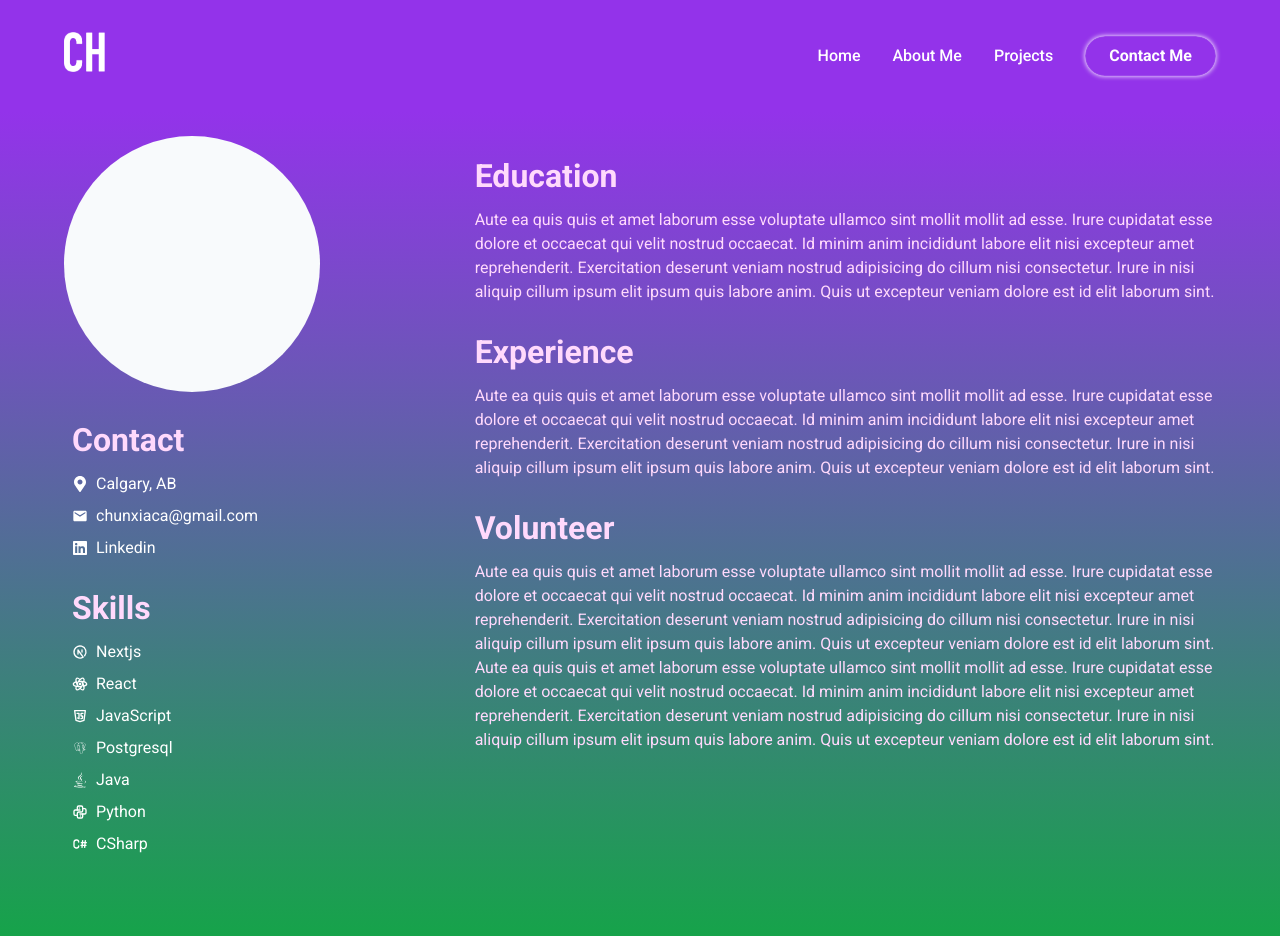
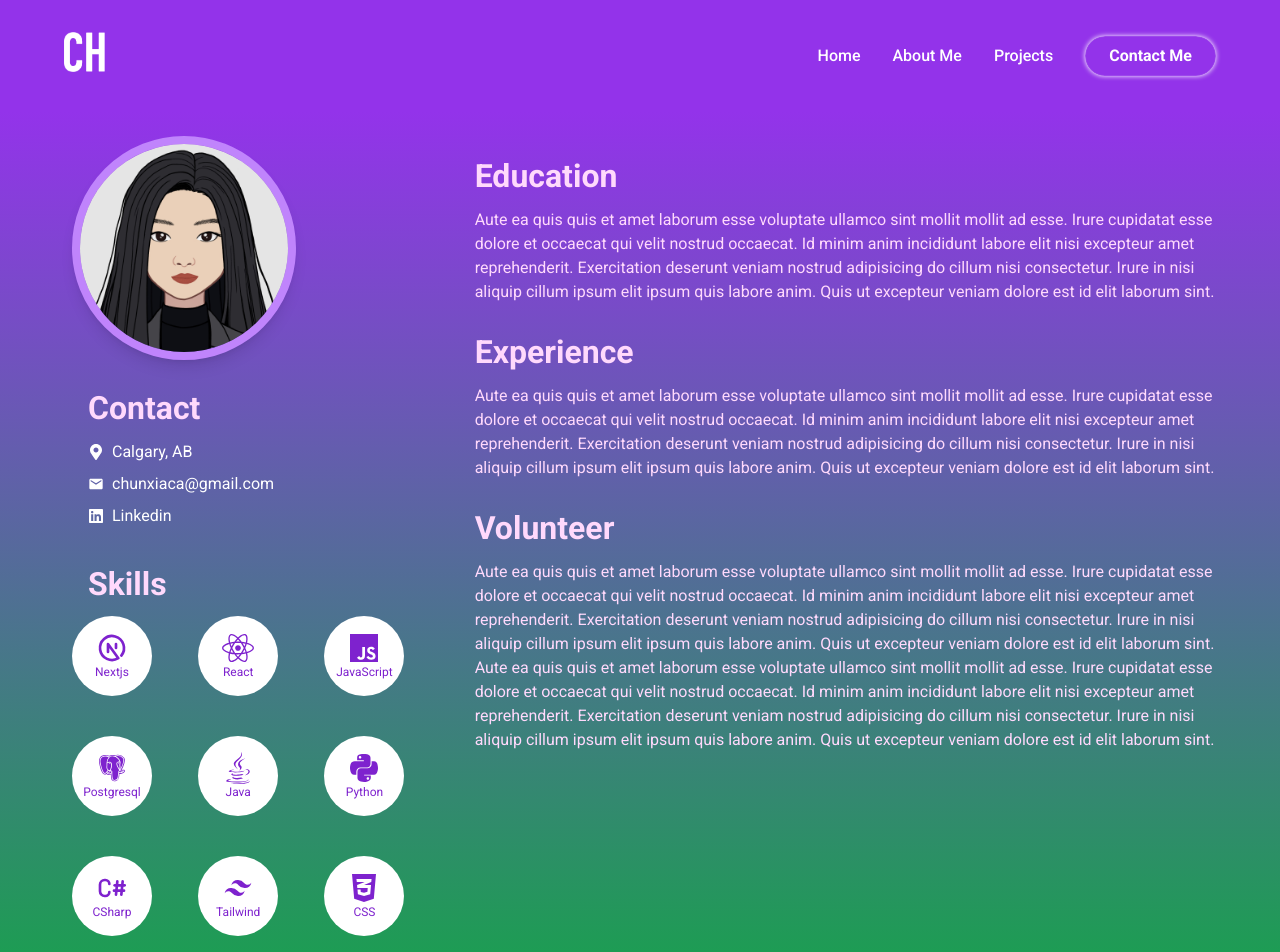
Before and after one commit to ChunxiaHuang/chunxiahuang, a Next.js app: page /about in a window 1280 px wide. Shown: the top 952 px of the page. Built offline with nearby package versions, Linux system fonts and the light colour scheme.

Commit message:
about layout update

```diff
--- a/app/about/page.js
+++ b/app/about/page.js
@@ -1,8 +1,10 @@
 import { TbBrandCSharp, TbBrandJavascript, TbBrandNextjs, TbBrandPython, TbBrandReact } from "react-icons/tb";
 import Link from "next/link";
-import { FaJava, FaLinkedin, FaMapMarkerAlt } from "react-icons/fa";
+import { FaHtml5, FaCss3Alt, FaReact, FaJava, FaLinkedin, FaMapMarkerAlt, FaPython } from "react-icons/fa";
 import { MdEmail } from "react-icons/md";
-import { DiPostgresql } from "react-icons/di";
+import { BiLogoPostgresql, BiLogoTailwindCss } from "react-icons/bi";
+import { IoLogoJavascript } from "react-icons/io5";
+
 
 export default function About() {
   return (
@@ -11,12 +13,14 @@ export default function About() {
       <div className="grid grid-cols-1 md:grid-cols-[1fr_2fr] gap-6 p-6 md:px-16 lg:gap-10">
         <div>
           {/* About section */}
-          <div>
+          <div className="flex space-x-6 md:flex-col items-center md:items-start justify-center md:justify-start">
             {/* <h1 className="h1 text-3xl font-bold">About Me</h1> */}
-            <div className="w-64 h-64 bg-slate-50 rounded-full"></div>
-            <p></p>
-          </div>
-
+            {/* <div className="w-56 h-56 bg-slate-50 rounded-full flex justify-center items-center"> */}
+            <img
+              src={`/images/avatar.jpg`}  // Construct the path to the image
+              alt='chunxia'
+              className="w-36 h-36 ml-2 md:w-56 md:h-56 object-cover rounded-full shadow-lg border-8 border-purple-400"
+            />
             {/* Contact section */}
             <div className="ml-2">
               <h2 className="h2 mt-6 mb-2">Contact</h2>
@@ -36,39 +40,51 @@ export default function About() {
                 <p>Linkedin</p>
               </Link>
             </div>
+          </div>
+
+
 
           {/* Skill section */}
           <div className="ml-2">
-            <h2 className="h2 mt-6 mb-2">Skills</h2>
-            <div className="flex items-center space-x-2 mb-2 text-white">
-              <TbBrandNextjs className="h-6" />
-              <p>Nextjs</p>
+            <h2 className="h2 mt-6 mb-2 pl-4">Skills</h2>
+            <div className="grid grid-cols-3 gap-6 md:gap-10 md:pr-6">
+              <div className="flex flex-col items-center p-4 w-20 h-20  bg-white rounded-full">
+                <TbBrandNextjs className="text-purple-700" size={40} />
+                <p className="text-purple-700 text-xs">Nextjs</p>
               </div>
-            <div className="flex items-center space-x-2 mb-2 text-white">
-              <TbBrandReact className="h-6" />
-              <p>React</p>
+              <div className="flex flex-col items-center p-4 w-20 h-20 bg-white rounded-full">
+                <FaReact className="text-purple-700" size={40} />
+                <p className="text-purple-700 text-xs">React</p>
               </div>
-            <div className="flex items-center space-x-2 mb-2 text-white">
-              <TbBrandJavascript />
-              <p>JavaScript</p>
+              <div className="flex flex-col items-center p-4 w-20 h-20 bg-white rounded-full">
+                <IoLogoJavascript className="text-purple-700" size={40} />
+                <p className="text-purple-700 text-xs">JavaScript</p>
               </div>
-            <div className="flex items-center space-x-2 mb-2 text-white">
-              <DiPostgresql />
-              <p>Postgresql</p>
+              <div className="flex flex-col items-center p-4 w-20 h-20 bg-white rounded-full">
+                <BiLogoPostgresql className="text-purple-700" size={40} />
+                <p className="text-purple-700 text-xs">Postgresql</p>
               </div>
-            <div className="flex items-center space-x-2 mb-2 text-white">
-              <FaJava />
-              <p>Java</p>
+              <div className="flex flex-col items-center p-4 w-20 h-20 bg-white rounded-full">
+                <FaJava className="text-purple-700" size={40} />
+                <p className="text-purple-700 text-xs">Java</p>
               </div>
-            <div className="flex items-center space-x-2 mb-2 text-white">
-              <TbBrandPython />
-              <p>Python</p>
+              <div className="flex flex-col items-center p-4 w-20 h-20 bg-white rounded-full">
+                <FaPython className="text-purple-700" size={40} />
+                <p className="text-purple-700 text-xs">Python</p>
               </div>
-            <div className="flex items-center space-x-2 mb-2 text-white">
-              <TbBrandCSharp />
-              <p>CSharp</p>
+              <div className="flex flex-col items-center p-4 w-20 h-20 bg-white rounded-full">
+                <TbBrandCSharp className="text-purple-700" size={40} />
+                <p className="text-purple-700 text-xs">CSharp</p>
               </div>
-
+              <div className="flex flex-col items-center p-4 w-20 h-20 bg-white rounded-full">
+                <BiLogoTailwindCss className="text-purple-700" size={40} />
+                <p className="text-purple-700 text-xs">Tailwind</p>
+              </div>
+              <div className="flex flex-col items-center p-4 w-20 h-20 bg-white rounded-full">
+                <FaCss3Alt className="text-purple-700" size={40} />
+                <p className="text-purple-700 text-xs">CSS</p>
+              </div>
+            </div>
           </div>
         </div>
 
--- a/app/page.js
+++ b/app/page.js
@@ -9,7 +9,7 @@ export default function Home() {
       <h1 className="h2 text-center py-8">Website Under Construction...</h1>
       <div className="flex flex-col lg:flex-row items-center justify-center space-y-8 lg:space-y-0 lg:space-x-16 w-full lg:h-auto">
         {/* 左侧头像卡片 */}
-        <div className="bg-white rounded-xl shadow-lg max-w-xs lg:max-w-sm h-auto p-4">
+        {/* <div className="bg-white rounded-xl shadow-lg max-w-xs lg:max-w-sm h-auto p-4">
           <img
             src={`/images/avatar.jpg`}  // Construct the path to the image
             alt='chunxia'
@@ -20,7 +20,7 @@ export default function Home() {
             <p className="text-gray-700">Calgary, AB</p>
           </div>
           <div className="flex items-center space-x-2 mb-2 text-gray-700">
-            <MdEmail/>
+            <MdEmail />
             <a href="mailto:chunxiaca@gmail.com"
               className="text-gray-700">chunxiaca@gmail.com</a>
           </div>
@@ -28,10 +28,10 @@ export default function Home() {
             href={`https://www.linkedin.com/in/chunxiahuang`}
             className="flex items-center space-x-2 mb-2 text-gray-700
           hover:text-blue-600">
-            <FaLinkedin/>
+            <FaLinkedin />
             <p>Linkedin</p>
           </Link>
-        </div>
+        </div> */}
 
         <div className="text-center md:text-left">
           <h1 className="h1">Hello</h1>
--- a/app/projects/page.js
+++ b/app/projects/page.js
@@ -18,12 +18,12 @@ const projects = [
 export default function Projects() {
   return (
     <div className="bg-gradient-to-b from-purple-600 to-blue-600 min-h-screen">
-      <div className="grid grid-cols-1 md:grid-cols-2 gap-6 p-6 md:px-16 lg:gap-10">
+      <div className="grid grid-cols-1 md:grid-cols-2 gap-8 p-6 md:px-16 md:gap-10 lg:gap-12">
         {projects.map((project, index) => (
           <div
             key={index}
-            className="bg-white shadow-md rounded-lg p-4 md:p-6 hover:shadow-lg transition">
-            <h3 className="font-bold text-2xl py-2">{project.title}</h3>
+            className="bg-white shadow-md rounded-lg p-6 md:p-8 hover:shadow-lg transition">
+            <h3 className="font-bold text-2xl py-2 text-purple-700">{project.title}</h3>
             <p className="text-gray-600">{project.description}</p>
             <img
               src={`/images/${project.id}/01.jpg`}
--- a/tailwind.config.js
+++ b/tailwind.config.js
@@ -12,6 +12,21 @@ module.exports = {
       fontFamily: {
         sans: ["var(--font-roboto)", ...defaultTheme.fontFamily.sans],
       },
+      colors: {
+        html: "#E44D26",          // HTML 品牌色
+        css: "#1572B6",           // CSS 品牌色
+        javascript: "#F7DF1E",    // JavaScript 品牌色
+        react: "#61DAFB",         // React 品牌色
+        java: "#007396",          // Java 品牌色
+        csharp: "#239120",        // C# 品牌色
+        mysql: "#4479A1",         // MySQL 品牌色
+        linkedin: "#0077B5",      // LinkedIn 品牌色
+        github: "#181717",
+        tailwind: "#06B6D4",
+        python: "#3776AB",
+        nextjs: "#000000",
+        postgre: "#4169E1",
+      },
     },
   },
   plugins: [],
```
Lines whose indentation alone changed are shown as unchanged.
